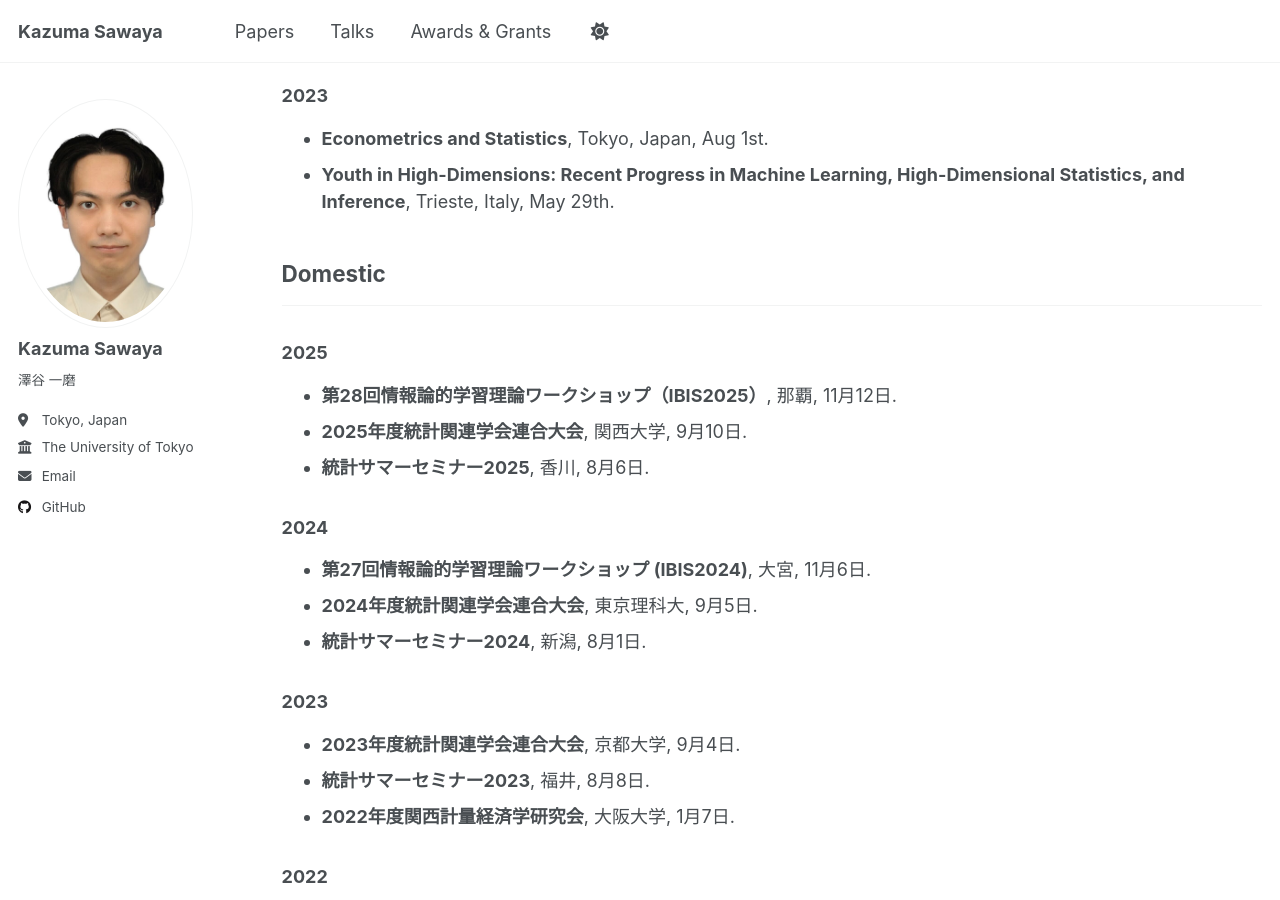
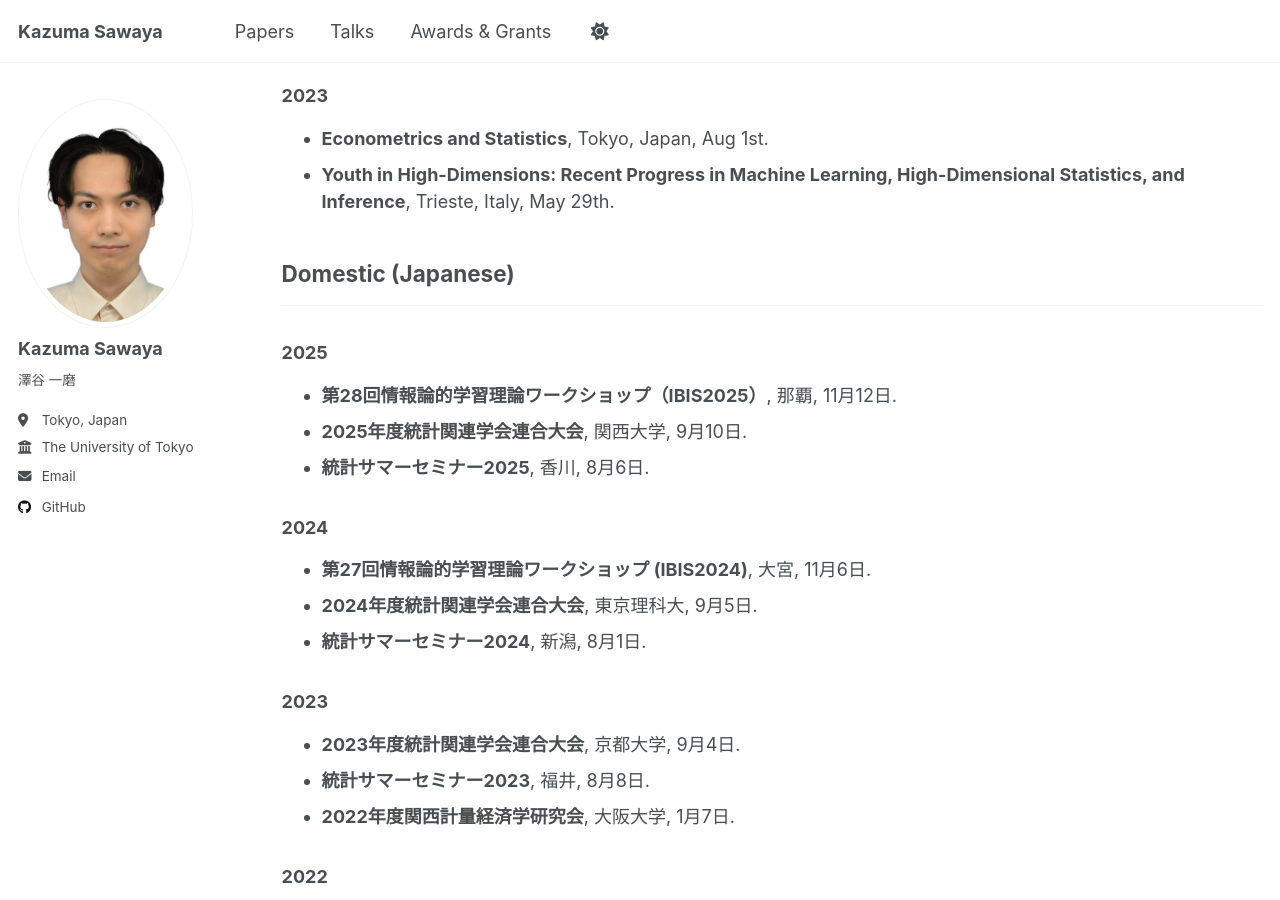
Before and after one commit to sawaya-ka/sawaya-ka.github.io, a Jekyll site: the page built from _pages/talks.md, in a window 1280 px wide and 900 px high, scrolled down 446 px. Built offline with Jekyll 4.4.1, drawn with Linux system fonts in a browser that asks for light colours; a script that is not in the unit is left out.

Commit message:
Update talks.md

```diff
--- a/_pages/talks.md
+++ b/_pages/talks.md
@@ -20,7 +20,7 @@ author_profile: true
 - **Econometrics and Statistics**, Tokyo, Japan, Aug 1st.
 - **Youth in High-Dimensions: Recent Progress in Machine Learning, High-Dimensional Statistics, and Inference**, Trieste, Italy, May 29th.
 
-## Domestic
+## Domestic (Japanese)
 ---
 ### 2025
 - **第28回情報論的学習理論ワークショップ（IBIS2025）**, 那覇, 11月12日.
```
